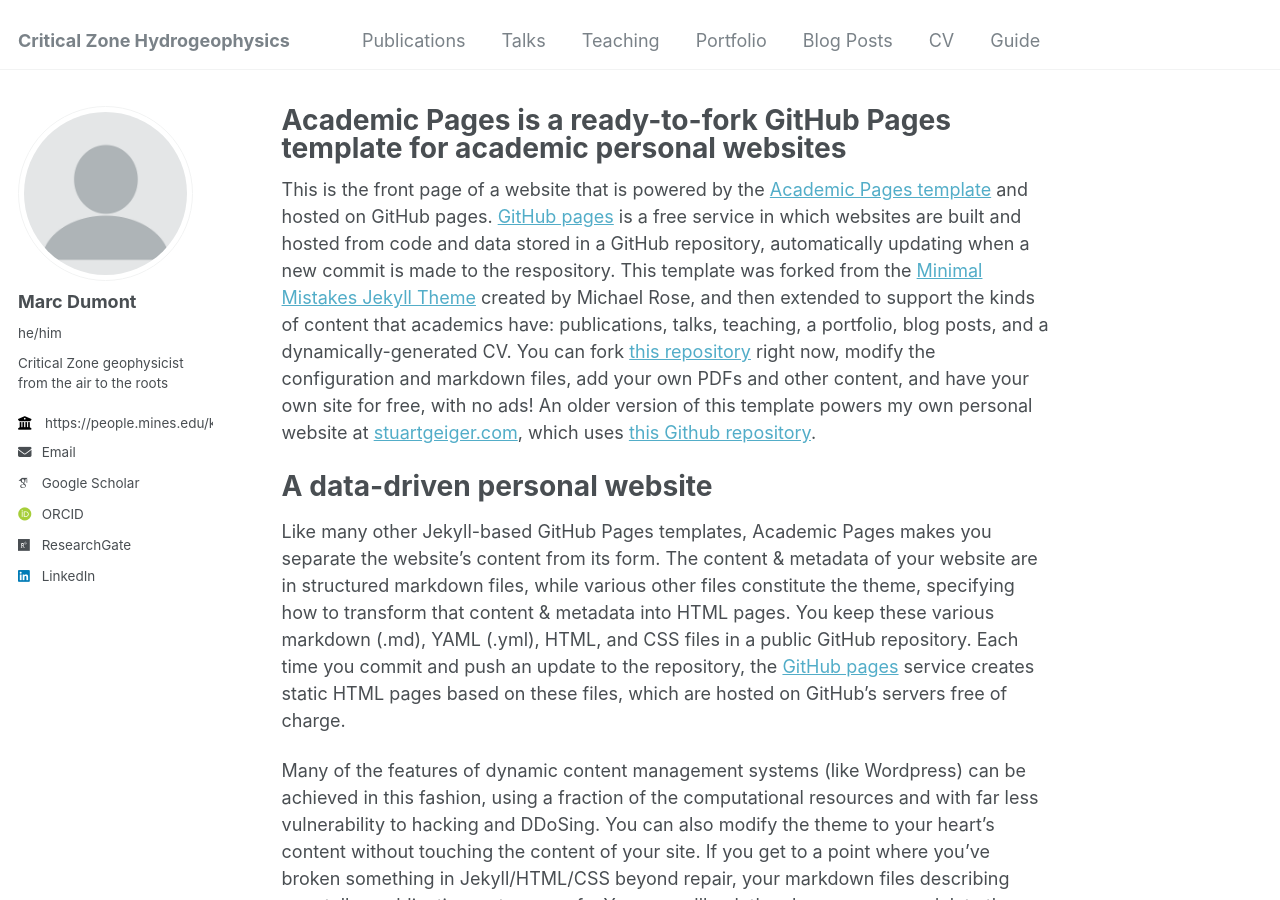
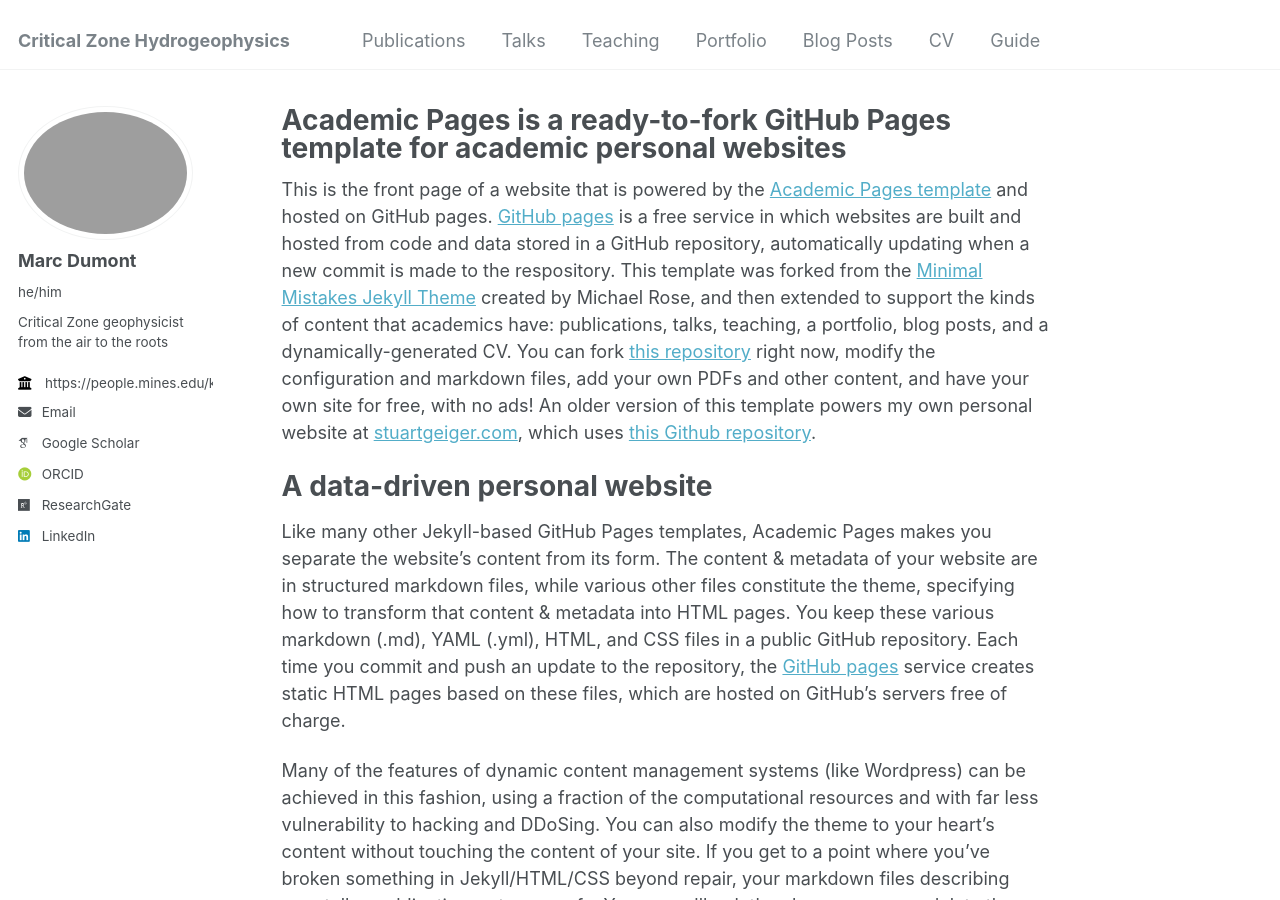
Before and after one commit to HydroDumont/hydrodumont.github.io, a Jekyll site: the page built from _pages/about.md, in a window 1280 px wide and 900 px high. Built offline with Jekyll 4.4.1, drawn with Linux system fonts in a browser that asks for light colours; some web fonts are replaced.

Commit message:
Update _config.yml

```diff
--- a/_config.yml
+++ b/_config.yml
@@ -21,7 +21,7 @@ repository               : "academicpages/academicpages.github.io"
 #               Additional customization can be done by editing /_includes/author-profile.html
 author:
   # Biographic information
-  avatar           : "profile.png"
+  avatar           : "MarcDumont.jpg"
   name             : "Marc Dumont"
   pronouns         : "he/him"
   bio              : "Critical Zone geophysicist from the air to the roots"
```
